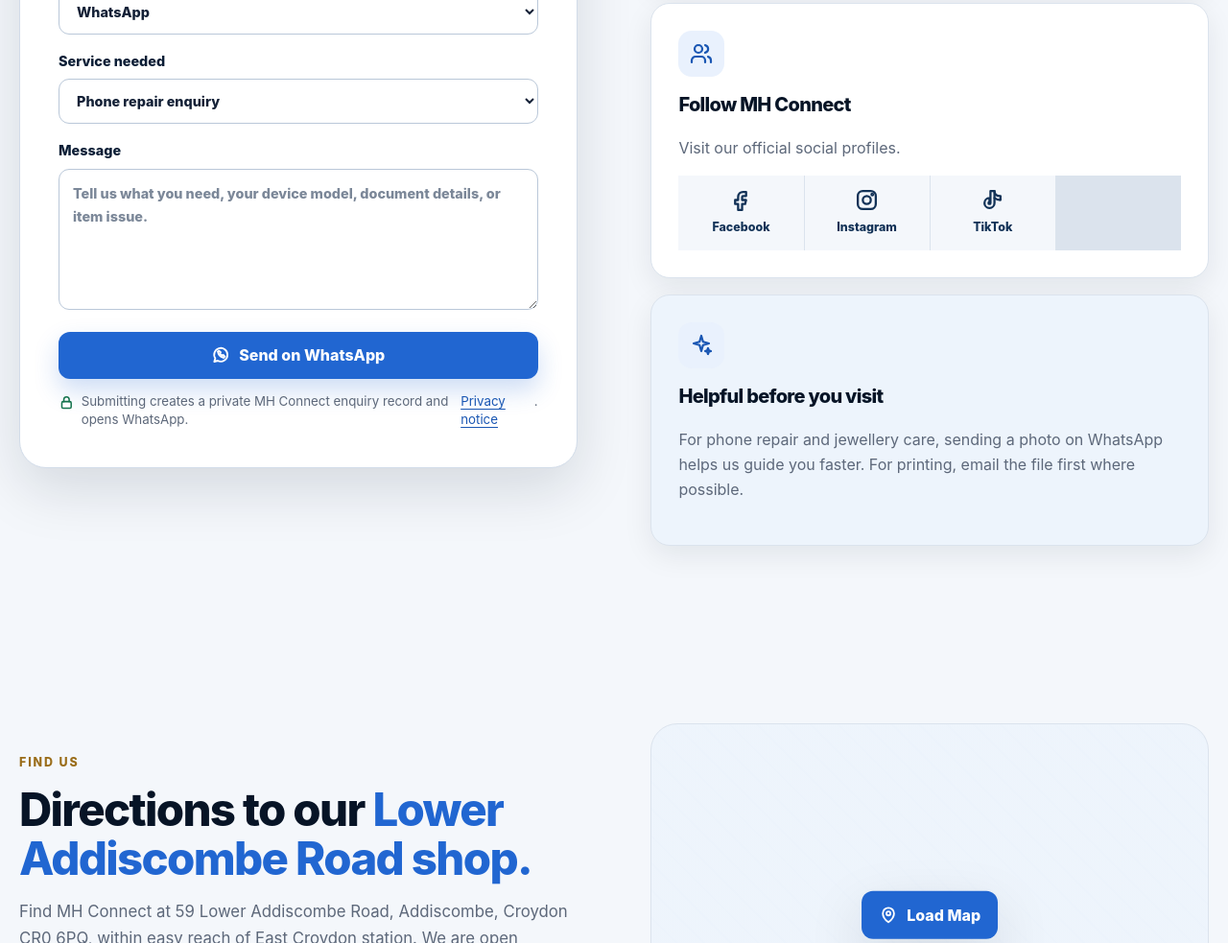
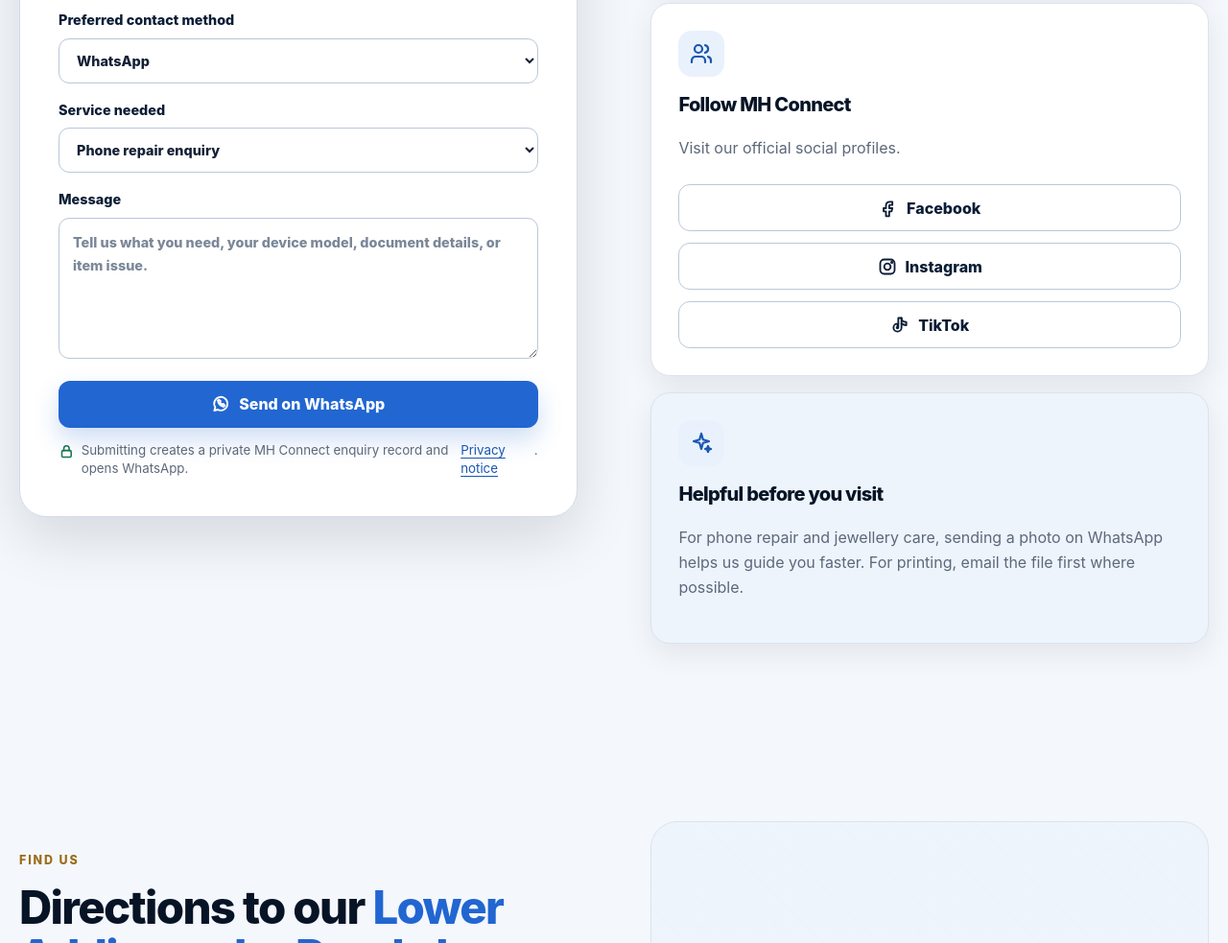
Before and after one commit to dotbydot46/MH-Connect, a website: page contact.html in a window 1280 px wide. Shown: the part 1855-2838 px from the top of the page at 96% size. Drawn offline with Linux system fonts and the light colour scheme.

Commit message:
Refresh social icon assets and fit Contact profile buttons
Version stylesheet and script URLs so cached pages load the new TikTok icon and footer wrapping. Use existing full-width outline buttons for three named social profiles in the Contact card.

Validated production build, exact destinations, preserved forms and SEO metadata.

```diff
--- a/contact.html
+++ b/contact.html
@@ -13,7 +13,7 @@
   <meta property="og:image" content="https://mhconnect.uk/assets/photos/shop-front.webp" />
   <link rel="icon" href="assets/photos/mh-connect-logo-160.png" />
   <link rel="manifest" href="manifest.webmanifest" />
-  <link rel="stylesheet" href="site.css" />
+  <link rel="stylesheet" href="site.css?v=20261009-social" />
 
   <link rel="canonical" href="https://mhconnect.uk/contact.html" />
   <meta property="og:url" content="https://mhconnect.uk/contact.html" />
@@ -386,10 +386,10 @@
             <i data-icon="people"></i>
             <h3>Follow MH Connect</h3>
             <p>Visit our official social profiles.</p>
-            <nav class="contact-panel-grid" aria-label="MH Connect social profiles">
-              <a href="https://www.facebook.com/profile.php?id=61590343486130" target="_blank" rel="noopener"><i data-icon="facebook"></i><span>Facebook</span></a>
-              <a href="https://www.instagram.com/mhconnectofficial26/" target="_blank" rel="noopener"><i data-icon="instagram"></i><span>Instagram</span></a>
-              <a href="https://www.tiktok.com/@mhconnect2026" target="_blank" rel="noopener"><i data-icon="tiktok"></i><span>TikTok</span></a>
+            <nav class="hero-actions compact" aria-label="MH Connect social profiles">
+              <a class="btn btn-outline full" href="https://www.facebook.com/profile.php?id=61590343486130" target="_blank" rel="noopener"><i data-icon="facebook"></i><span>Facebook</span></a>
+              <a class="btn btn-outline full" href="https://www.instagram.com/mhconnectofficial26/" target="_blank" rel="noopener"><i data-icon="instagram"></i><span>Instagram</span></a>
+              <a class="btn btn-outline full" href="https://www.tiktok.com/@mhconnect2026" target="_blank" rel="noopener"><i data-icon="tiktok"></i><span>TikTok</span></a>
             </nav>
           </div>
 
@@ -496,6 +496,6 @@
     </div>
   </footer>
   <a class="floating-wa" href="https://wa.me/447337323727?text=Hi%20MH%20Connect%2C%20I%20would%20like%20to%20make%20an%20enquiry." target="_blank" rel="noopener" aria-label="WhatsApp MH Connect"><i data-icon="whatsapp"></i>WhatsApp</a>
-  <script type="module" src="script.js"></script>
+  <script type="module" src="script.js?v=20261009-social"></script>
 </body>
 </html>
```
Also changed, not shown: 404.html (+2 -2 lines), accessories.html (+2 -2 lines), index.html (+2 -2 lines), phone-repairs.html (+2 -2 lines), printing.html (+2 -2 lines), privacy.html (+2 -2 lines), review.html (+2 -2 lines), warranty.html (+2 -2 lines), watches-jewellery.html (+2 -2 lines).
